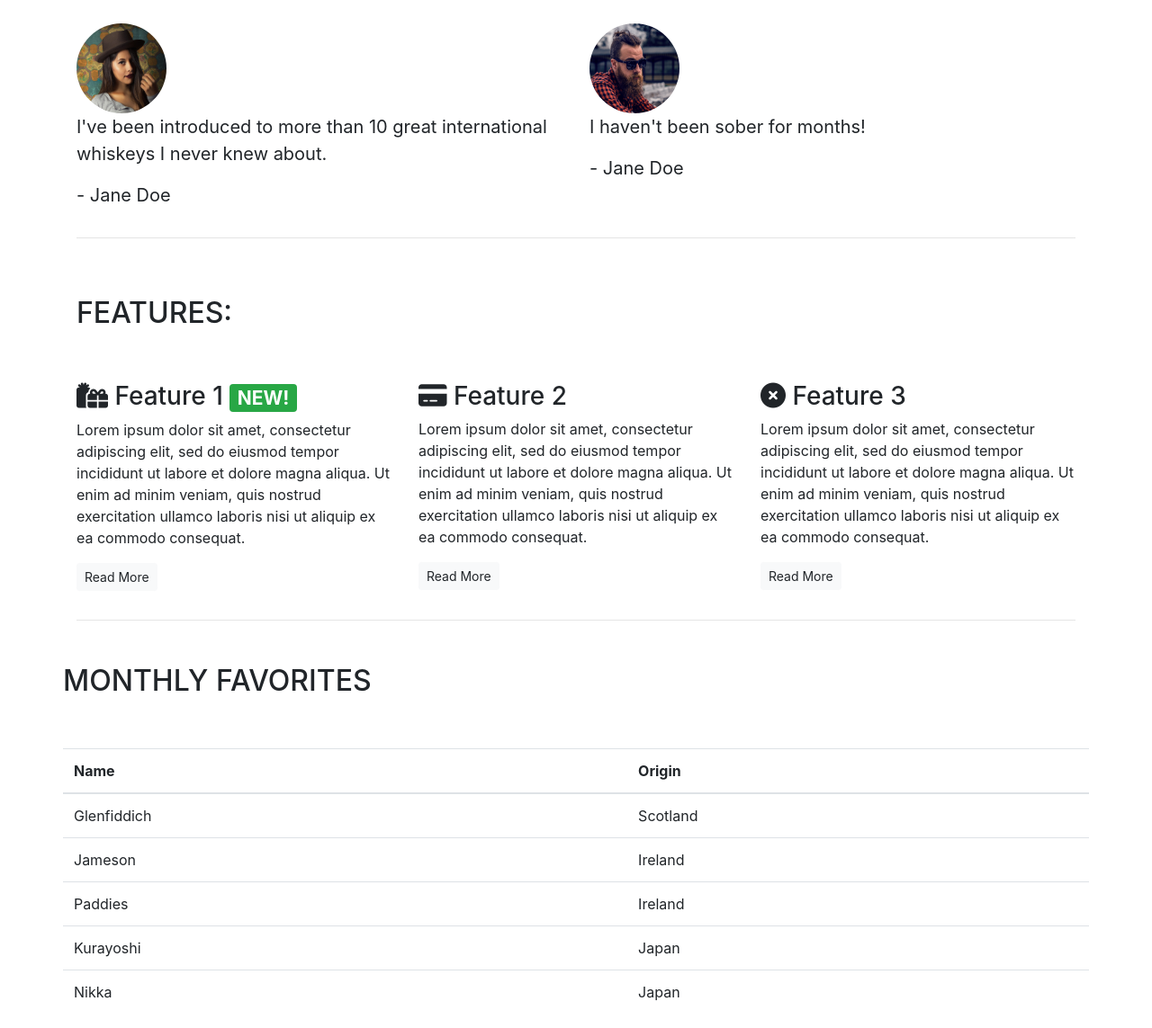
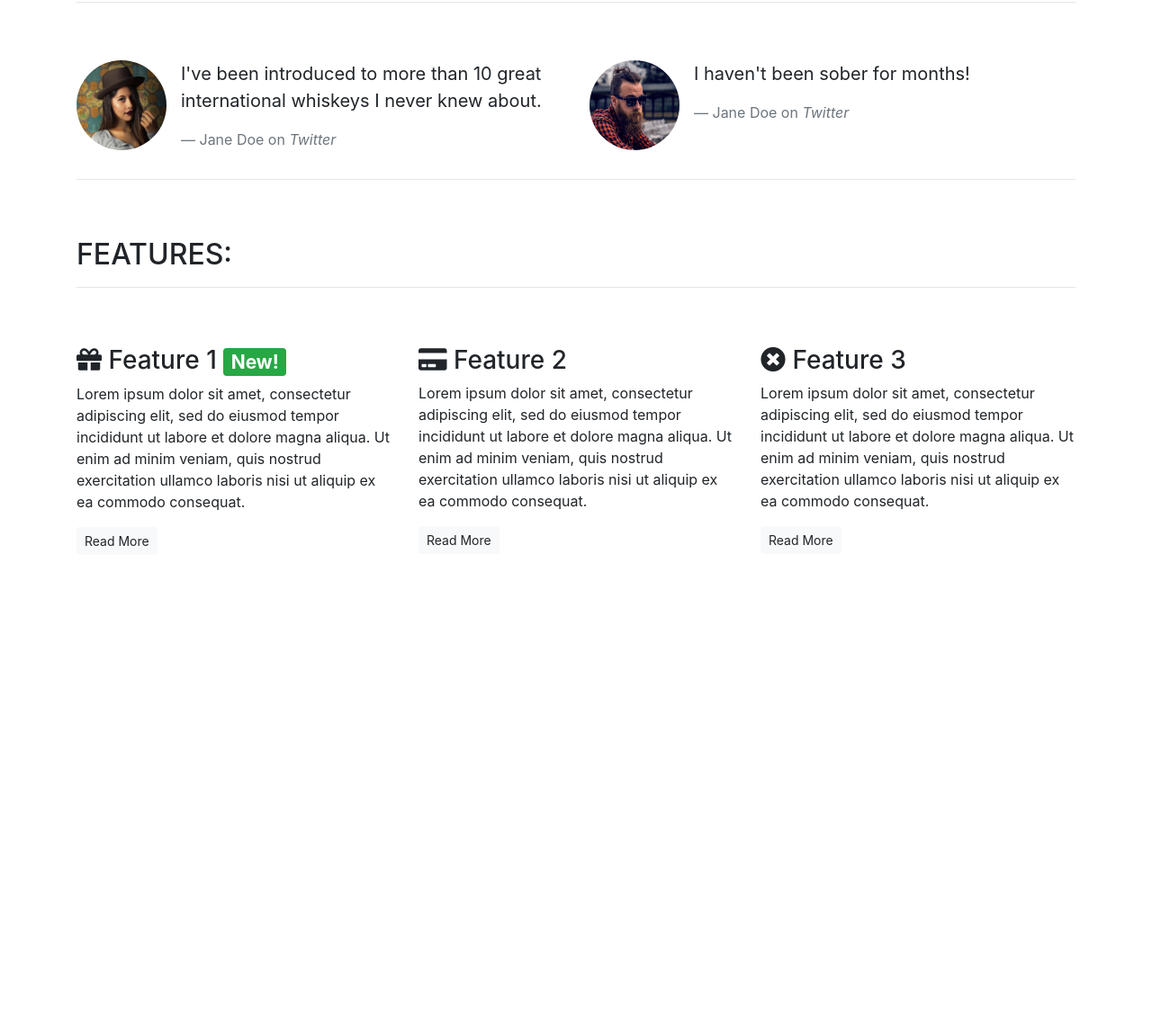
Before and after one commit to CianThornhill/bootstrap_jntro_repo_CI, a plain HTML site: page index.html in a window 1280 px wide. Shown: the part 637-1780 px from the top of the page at 90% size. After the commit the page ends 1270 px from the top, so only its background shows below. Drawn offline with nearby package versions, Linux system fonts and the light colour scheme.

Commit message:
removed custom table element and replaced with lesson source code due to issues adding drop down menu

```diff
--- a/index.html
+++ b/index.html
@@ -1,13 +1,12 @@
 <!DOCTYPE html>
-<html lang="en">
+<html lang="en-us">
 
 <head>
-  <meta charset="UTF-8">
+    <meta charset="utf-8">
     <meta name="viewport" content="width=device-width, initial-scale=1.0">
     <title>Whiskey Drop | Taste a new whiskey every month</title>
-  <link rel="stylesheet" href="https://cdn.jsdelivr.net/npm/bootstrap@4.6.2/dist/css/bootstrap.min.css"
-    integrity="sha384-xOolHFLEh07PJGoPkLv1IbcEPTNtaed2xpHsD9ESMhqIYd0nLMwNLD69Npy4HI+N" crossorigin="anonymous">
-  <script src="https://kit.fontawesome.com/51b9bf2f41.js" crossorigin="anonymous"></script>
+    <link rel="stylesheet" href="https://maxcdn.bootstrapcdn.com/bootstrap/4.1.3/css/bootstrap.min.css">
+    <link rel="stylesheet" href="https://use.fontawesome.com/releases/v5.6.1/css/all.css" integrity="sha384-gfdkjb5BdAXd+lj+gudLWI+BXq4IuLW5IT+brZEZsLFm++aCMlF1V92rMkPaX4PP" crossorigin="anonymous">
 </head>
 
 <body>
@@ -15,19 +14,34 @@
     <nav class="navbar navbar-light navbar-expand-sm bg-light">
         <a href="/" class="navbar-brand">
                     Whiskey Drop</a>
+
+        <button class="navbar-toggler ml-auto" type="button" data-toggle="collapse" data-target="#navbarNavDropdown" aria-controls="navbarNavDropdown" aria-expanded="false" aria-label="Toggle navigation">
+        <span class="navbar-toggler-icon"></span></button>
+
+        <div class="collapse navbar-collapse" id="navbarNavDropdown">
             <ul class="navbar-nav mr-auto">
                 <li class="active nav-item mr-2"><a class="nav-link" href="/">Home</a></li>
-      <li class="nav-item mr-2"><a class="nav-link" href="/about">About</a></li>
-      <li class="nav-item mr-2 d-block d-sm-none"><a class="nav-link" href="/login">Sign In / Sign Up</a></li>
+                <li class="nav-item mr-2"><a class="nav-link" href="">About</a></li>
+                <li class="nav-item dropdown">
+                    <a class="nav-link dropdown-toggle" href="#" id="navbarDropdownMenuLink" role="button" data-toggle="dropdown" aria-haspopup="true" aria-expanded="false">
+          Whiskeys
+        </a>
+                    <div class="dropdown-menu" aria-labelledby="navbarDropdownMenuLink">
+                        <a class="dropdown-item" href="#">Irish</a>
+                        <a class="dropdown-item" href="#">Scotch</a>
+                        <a class="dropdown-item" href="#">Japanese</a>
+                        <a class="dropdown-item" href="#">American</a>
+                    </div>
+                </li>
+
+                <li class="nav-item mr-2 d-block d-sm-none"><a class="nav-link" href="">Sign In / Sign Up</a></li>
             </ul>
-
+        </div>
         <div class="d-none d-md-block">
             <p class="navbar-text my-auto mr-2"><i>Great whiskey delivered to your door</i></p>
             <a href="/login">Sign In / Sign Up</a>
         </div>
-
-
-
+        <!--</div>-->
     </nav>
     <article class="container mt-3">
         <div class="row d-none d-sm-block">
@@ -46,20 +60,19 @@
                         <s class="d-none d-sm-inline">€19.99</s>
                         <span class="d-inline d-sm-none"><br></span>
                         <strong><mark>First one is free!</mark></strong></p>
-          <button class="btn btn-success btn-lg">Sign up!</button>
-          <p class="text-muted"><small>You must be over 18 to sign up to our service. Please, drink responsibly</small>
-          </p>
+                    <p><button class="btn btn-lg btn-success">Sign Up!</button></p>
+                    <p class="text-muted"><small>You must be over 18 to sign up to our service. Please drink responsibly.</small></p>
                 </section>
             </div>
         </div>
         <!-- /.callout -->
         <hr>
-
         <!-- Quotes -->
         <section class="quotes">
             <div class="row">
                 <div class="col-12 my-5">
                     <h2 class="text-uppercase">Quotes:</h2>
+                    <hr />
                 </div>
             </div>
             <div class="row">
@@ -68,123 +81,69 @@
                         <div class="d-none d-sm-block">
                             <img src="images/girl-image.png" class="rounded-circle mr-3" height=100 width=100>
                         </div>
-          </div>
+                        <div class="media-body">
                             <blockquote class="blockquote">
                                 <p>I've been introduced to more than 10 great international whiskeys I never knew about.</p>
-            <p>- Jane Doe</p>
+                                <footer class="blockquote-footer">Jane Doe on <cite title="Twitter">Twitter</cite></footer>
                             </blockquote>
+                        </div>
+                    </div>
                 </div>
                 <div class="col-12 col-md-6">
                     <div class="media">
                         <div class="d-none d-sm-block">
                             <img src="images/guy-image.png" class="rounded-circle mr-3" height=100 width=100>
                         </div>
-          </div>
+                        <div class="media-body">
                             <blockquote class="blockquote">
                                 <p>I haven't been sober for months!</p>
-            <p>- Jane Doe</p>
+                                <footer class="blockquote-footer">Jane Doe on <cite title="Twitter">Twitter</cite></footer>
                             </blockquote>
+                        </div>
+                    </div>
                 </div>
             </div>
         </section>
         <!-- /.quotes -->
         <hr>
-
         <!-- Features -->
         <section class="features">
             <div class="row">
                 <div class="col-12 my-5">
                     <h2 class="text-uppercase">Features:</h2>
+                    <hr />
                 </div>
             </div>
             <div class="row">
                 <div class="col-12 col-md-6 col-lg-4">
                     <div class="feature">
-            <h3><i class="fa-solid fa-gifts d-none d-sm-inline"></i> Feature 1 <span class="badge badge-success">
-                NEW!</span></h3>
-            <p>Lorem ipsum dolor sit amet, consectetur adipiscing elit, sed do eiusmod tempor incididunt ut labore et
-              dolore
-              magna aliqua. Ut enim ad minim veniam, quis nostrud exercitation ullamco laboris nisi ut aliquip ex ea
-              commodo
-              consequat.</p>
+                        <h3><i class="fas fa-gift d-none d-sm-inline"></i> Feature 1 <span class="badge badge-success">New!</span></h3>
+                        <p>Lorem ipsum dolor sit amet, consectetur adipiscing elit, sed do eiusmod tempor incididunt ut labore et dolore magna aliqua. Ut enim ad minim veniam, quis nostrud exercitation ullamco laboris nisi ut aliquip ex ea commodo consequat.</p>
                         <p><a class="btn btn-sm btn-light" href="">Read More</a></p>
                     </div>
                 </div>
                 <div class="col-12 col-md-6 col-lg-4">
                     <div class="feature">
-            <h3><i class="fa-solid fa-credit-card d-none d-sm-inline"></i> Feature 2</h3>
-            <p>Lorem ipsum dolor sit amet, consectetur adipiscing elit, sed do eiusmod tempor incididunt ut labore et
-              dolore
-              magna aliqua. Ut enim ad minim veniam, quis nostrud exercitation ullamco laboris nisi ut aliquip ex ea
-              commodo
-              consequat.</p>
+                        <h3><i class="fas fa-credit-card d-none d-sm-inline"></i> Feature 2</h3>
+                        <p>Lorem ipsum dolor sit amet, consectetur adipiscing elit, sed do eiusmod tempor incididunt ut labore et dolore magna aliqua. Ut enim ad minim veniam, quis nostrud exercitation ullamco laboris nisi ut aliquip ex ea commodo consequat.</p>
                         <p><a class="btn btn-sm btn-light" href="">Read More</a></p>
                     </div>
                 </div>
                 <div class="col-12 d-md-none d-lg-block col-lg-4">
                     <div class="feature">
-            <h3><i class="fa-solid fa-circle-xmark d-none d-sm-inline"></i> Feature 3</h3>
-            <p>Lorem ipsum dolor sit amet, consectetur adipiscing elit, sed do eiusmod tempor incididunt ut labore et
-              dolore
-              magna aliqua. Ut enim ad minim veniam, quis nostrud exercitation ullamco laboris nisi ut aliquip ex ea
-              commodo
-              consequat.</p>
+                        <h3><i class="fas fa-times-circle d-none d-sm-inline"></i> Feature 3</h3>
+                        <p>Lorem ipsum dolor sit amet, consectetur adipiscing elit, sed do eiusmod tempor incididunt ut labore et dolore magna aliqua. Ut enim ad minim veniam, quis nostrud exercitation ullamco laboris nisi ut aliquip ex ea commodo consequat.</p>
                         <p><a class="btn btn-sm btn-light" href="">Read More</a></p>
                     </div>
                 </div>
             </div>
         </section>
         <!-- /.features -->
-    <hr>
-
-
-    <!-- Monthly Favorites Challenge Section-->
-    <section class="monthly-favorites">
-      <div class="row my-5">
-        <h2 class="text-uppercase">Monthly Favorites</h2>
-      </div>
-      <div class="row">
-        <table class="table">
-          <thead>
-            <tr>
-              <th scope="col">Name</th>
-              <th scope="col">Origin</th>
-            </tr>
-          </thead>
-          <tbody>
-            <tr>
-              <td>Glenfiddich</td>
-              <td>Scotland</td>
-            </tr>
-            <tr>
-              <td>Jameson</td>
-              <td>Ireland</td>
-            </tr>
-            <tr>
-              <td>Paddies</td>
-              <td>Ireland</td>
-            </tr>
-            <tr>
-              <td>Kurayoshi</td>
-              <td>Japan</td>
-            </tr>
-            <tr>
-              <td>Nikka</td>
-              <td>Japan</td>
-            </tr>
-          </tbody>
-        </table>
-      </div>
-    </section>
-    <!-- /. monthly favorites challenge section -->
     </article>
 
-  <script src="https://cdn.jsdelivr.net/npm/@popperjs/core@2.11.8/dist/umd/popper.min.js" integrity="sha384-I7E8VVD/ismYTF4hNIPjVp/Zjvgyol6VFvRkX/vR+Vc4jQkC+hVqc2pM8ODewa9r" crossorigin="anonymous"></script>
-  <script src="https://cdn.jsdelivr.net/npm/bootstrap@5.3.2/dist/js/bootstrap.min.js" integrity="sha384-BBtl+eGJRgqQAUMxJ7pMwbEyER4l1g+O15P+16Ep7Q9Q+zqX6gSbd85u4mG4QzX+" crossorigin="anonymous"></script>
-  <script src="https://cdn.jsdelivr.net/npm/bootstrap@4.6.2/dist/js/bootstrap.bundle.min.js"
-  integrity="sha384-Fy6S3B9q64WdZWQUiU+q4/2Lc9npb8tCaSX9FK7E8HnRr0Jz8D6OP9dO5Vg3Q9ct" crossorigin="anonymous">
-</script>
-
+    <script src="https://code.jquery.com/jquery-3.3.1.slim.min.js" integrity="sha384-q8i/X+965DzO0rT7abK41JStQIAqVgRVzpbzo5smXKp4YfRvH+8abtTE1Pi6jizo" crossorigin="anonymous"></script>
+    <script src="https://cdnjs.cloudflare.com/ajax/libs/popper.js/1.14.3/umd/popper.min.js" integrity="sha384-ZMP7rVo3mIykV+2+9J3UJ46jBk0WLaUAdn689aCwoqbBJiSnjAK/l8WvCWPIPm49" crossorigin="anonymous"></script>
+    <script src="https://stackpath.bootstrapcdn.com/bootstrap/4.1.3/js/bootstrap.min.js" integrity="sha384-ChfqqxuZUCnJSK3+MXmPNIyE6ZbWh2IMqE241rYiqJxyMiZ6OW/JmZQ5stwEULTy" crossorigin="anonymous"></script>
 </body>
 
 </html>
```
Lines whose indentation alone changed are shown as unchanged.
